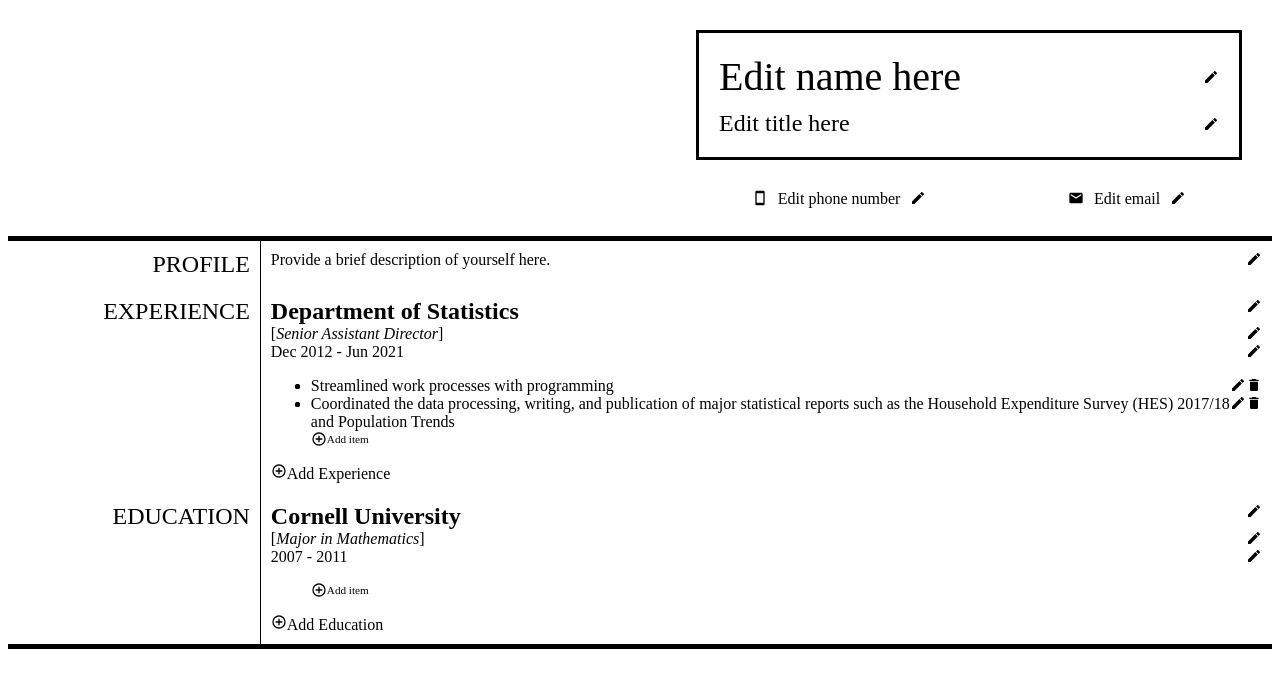
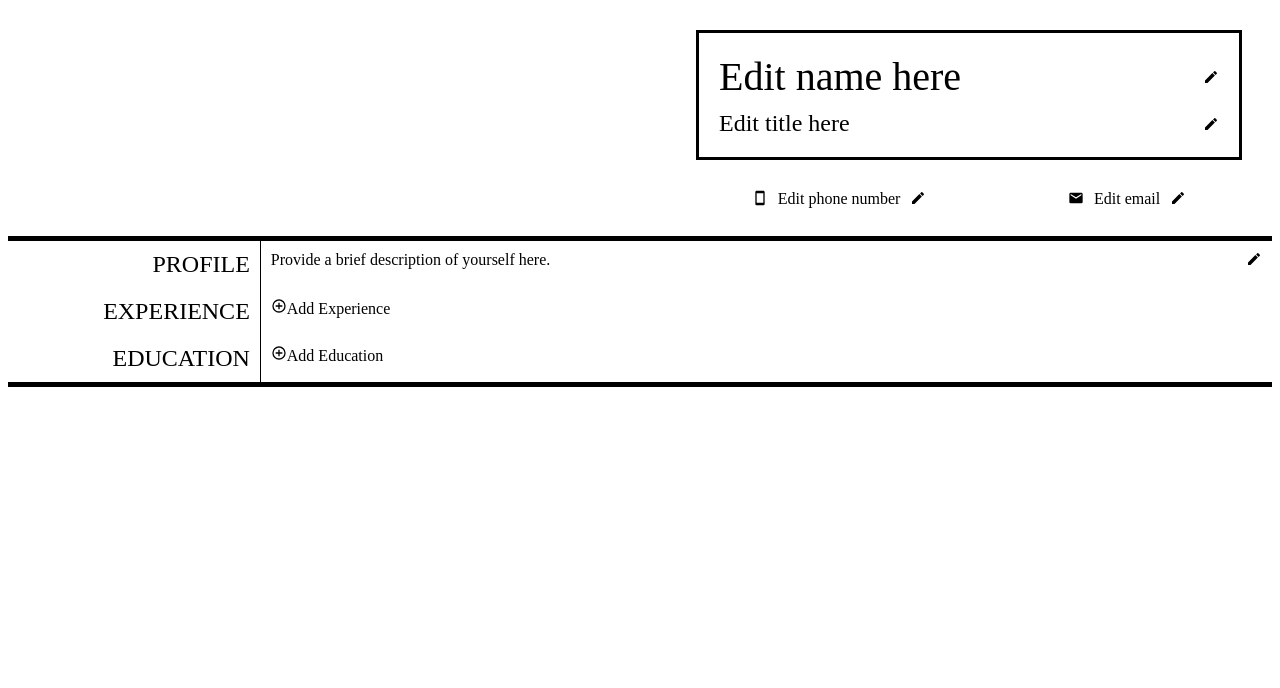
Before and after one commit to Houndoom/odin-cv-project, a React (Create React App) app: page / in a window 1280 px wide. Shown: the top 688 px of the page. Built offline with nearby package versions, Linux system fonts and the light colour scheme.

Commit message:
Implement delete instance function

```diff
--- a/src/App.css
+++ b/src/App.css
@@ -70,7 +70,7 @@ img {
   justify-self: end;
 }
 
-.profile-text, .org-field, .title-field, .date-field {
+.profile-text, .title-field, .date-field {
   display: grid;
   grid-template-columns: 1fr auto;
   gap: var(--large-space);
@@ -90,7 +90,7 @@ img {
   margin-bottom: var(--medium-space);
 }
 
-.list-item {
+.list-item, .org-field {
   display: grid;
   grid-template-columns: 1fr auto auto;
 }
--- a/src/components/AllInstances.js
+++ b/src/components/AllInstances.js
@@ -7,7 +7,7 @@ class AllInstances extends Component {
     super(props);
 
     this.state = {
-      allInstances: props.instances
+      allInstances: []
     }
   }
 
@@ -33,10 +33,16 @@ class AllInstances extends Component {
     console.log(this.state);
   }
 
+  deleteInstance = (e) => {
+    this.setState({
+      allInstances: this.state.allInstances.filter((_, i) => i !== parseInt(e.target.getAttribute('data-item-id')))
+    })
+  }
+
   render() {
     const Instances = [
-      this.state.allInstances.map((ins) => {
-        return <Instance instance={ins} />
+      this.state.allInstances.map((ins, i) => {
+        return <Instance instance={ins} id={i} delFunc={this.deleteInstance} />
       }),
       <div className="add-instance">
         <img src={add} alt='Add' onClick={this.addInstance}></img>
--- /dev/null
+++ b/src/components/DeleteButton.js
@@ -0,0 +1,12 @@
+import React, { Component } from 'react';
+import del from '../images/delete.svg';
+
+class DeleteButton extends Component {
+  render() {
+    return (
+      <img src={del} alt='Delete' data-item-id={this.props.id} onClick={this.props.delFunc}></img>
+    )
+  }
+}
+
+export default DeleteButton;
--- a/src/components/Instance.js
+++ b/src/components/Instance.js
@@ -4,6 +4,7 @@ import InstanceItem from './InstanceItem';
 import EditableField from './EditableField';
 import EditButton from './EditButton';
 import fieldControl from './fieldControl';
+import DeleteButton from './DeleteButton';
 
 class Instance extends Component {
   constructor(props) {
@@ -45,6 +46,7 @@ class Instance extends Component {
       <div className='instance'>
         <div className='org-field'>
           <EditableField element={instance.org} this={this} name='org' />
+          <DeleteButton id={this.props.id} delFunc={this.props.delFunc} />
         </div>
         <div className='title-field'>
           <div className='title-span'>
--- a/src/components/InstanceItem.js
+++ b/src/components/InstanceItem.js
@@ -1,5 +1,5 @@
 import React, { Component } from 'react';
-import del from '../images/delete.svg';
+import DeleteButton from './DeleteButton';
 import EditableField from './EditableField';
 
 class InstanceItem extends Component {
@@ -17,7 +17,7 @@ class InstanceItem extends Component {
       <li>
         <div className='list-item'>
           <EditableField element={item} this={this} name='item' />
-          <img src={del} alt='Delete' data-item-id={this.props.id} onClick={this.props.delFunc}></img>
+          <DeleteButton id={this.props.id} delFunc={this.props.delFunc} />
         </div>
       </li>);
   }
--- a/src/components/Main.js
+++ b/src/components/Main.js
@@ -4,68 +4,13 @@ import Profile from './Profile';
 import AllInstances from './AllInstances';
 
 class Main extends Component {
-  constructor() {
-    super();
-
-    this.state = {
-      jobs: [
-        {
-          org: {
-            text: 'Department of Statistics',
-            edit: false
-          },
-          title: {
-            text: 'Senior Assistant Director',
-            edit: false
-          },
-          date: {
-            text: 'Dec 2012 - Jun 2021',
-            edit: false
-          },
-          items: [
-            {
-              id: 0,
-              item: {
-                text: 'Streamlined work processes with programming',
-                edit: false
-              }
-            },
-            {
-              id: 1,
-              item: {
-                text: 'Coordinated the data processing, writing, and publication of major statistical reports such as the Household Expenditure Survey (HES) 2017/18 and Population Trends',
-                edit: false
-              }
-            }
-          ]
-        }
-      ],
-      education: [
-        {
-          org: {
-            text: 'Cornell University',
-            edit: false
-          },
-          title: {
-            text: 'Major in Mathematics',
-            edit: false
-          },
-          date: {
-            text: '2007 - 2011',
-            edit: false
-          },
-          items: []
-        }
-      ]
-    };
-  }
 
   render() {
     return (
       <div className='main'>
         <MainComponent title='PROFILE' content={<Profile />} />
-        <MainComponent title='EXPERIENCE' content={<AllInstances instances={this.state.jobs} type='Experience' orgType='company' titleType='job title'/>} />
-        <MainComponent title='EDUCATION' content={<AllInstances instances={this.state.education} type='Education' orgType='school' titleType='field of study'/>} />
+        <MainComponent title='EXPERIENCE' content={<AllInstances type='Experience' orgType='company' titleType='job title'/>} />
+        <MainComponent title='EDUCATION' content={<AllInstances type='Education' orgType='school' titleType='field of study'/>} />
       </div>
     )
   }
```
